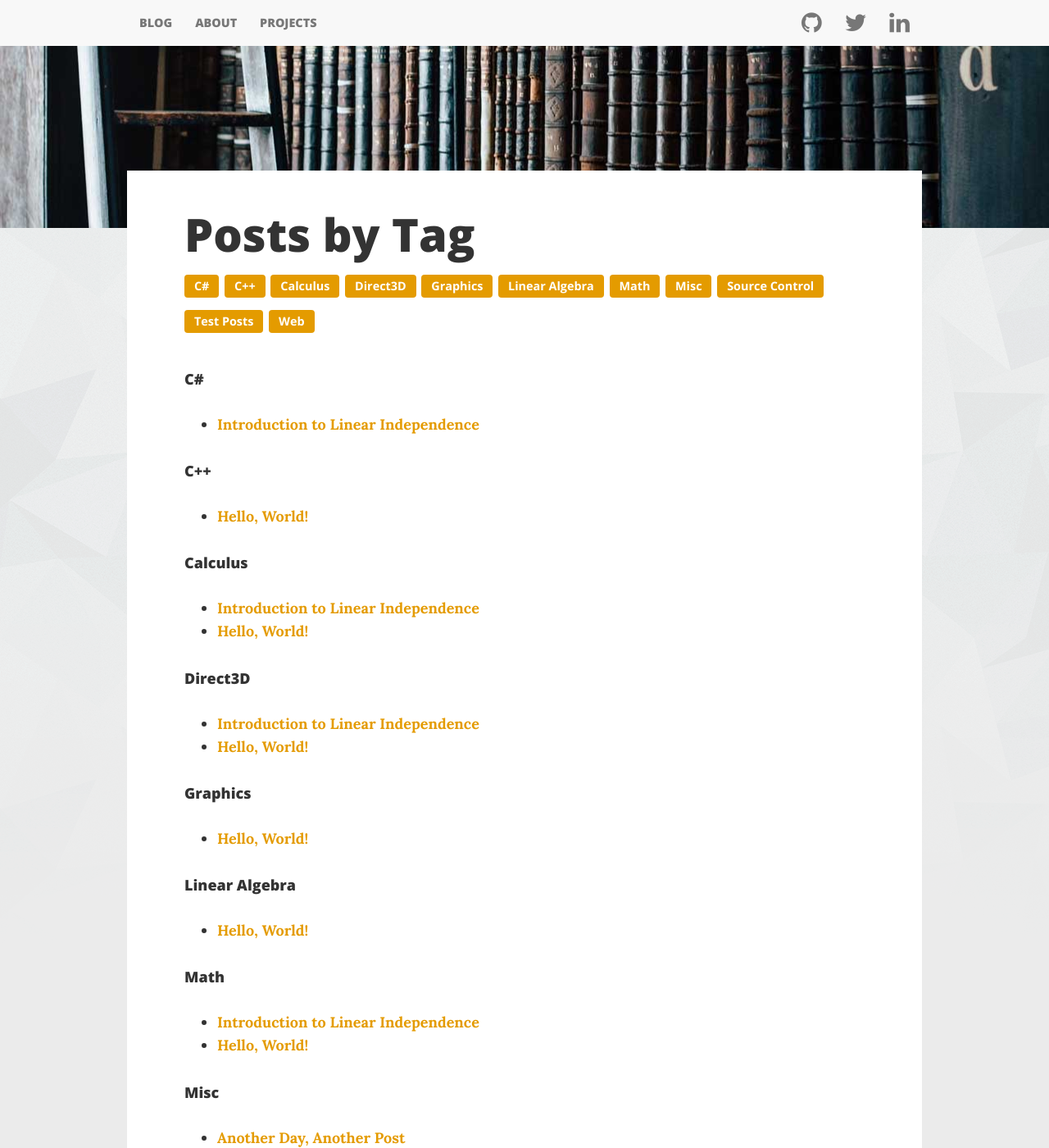
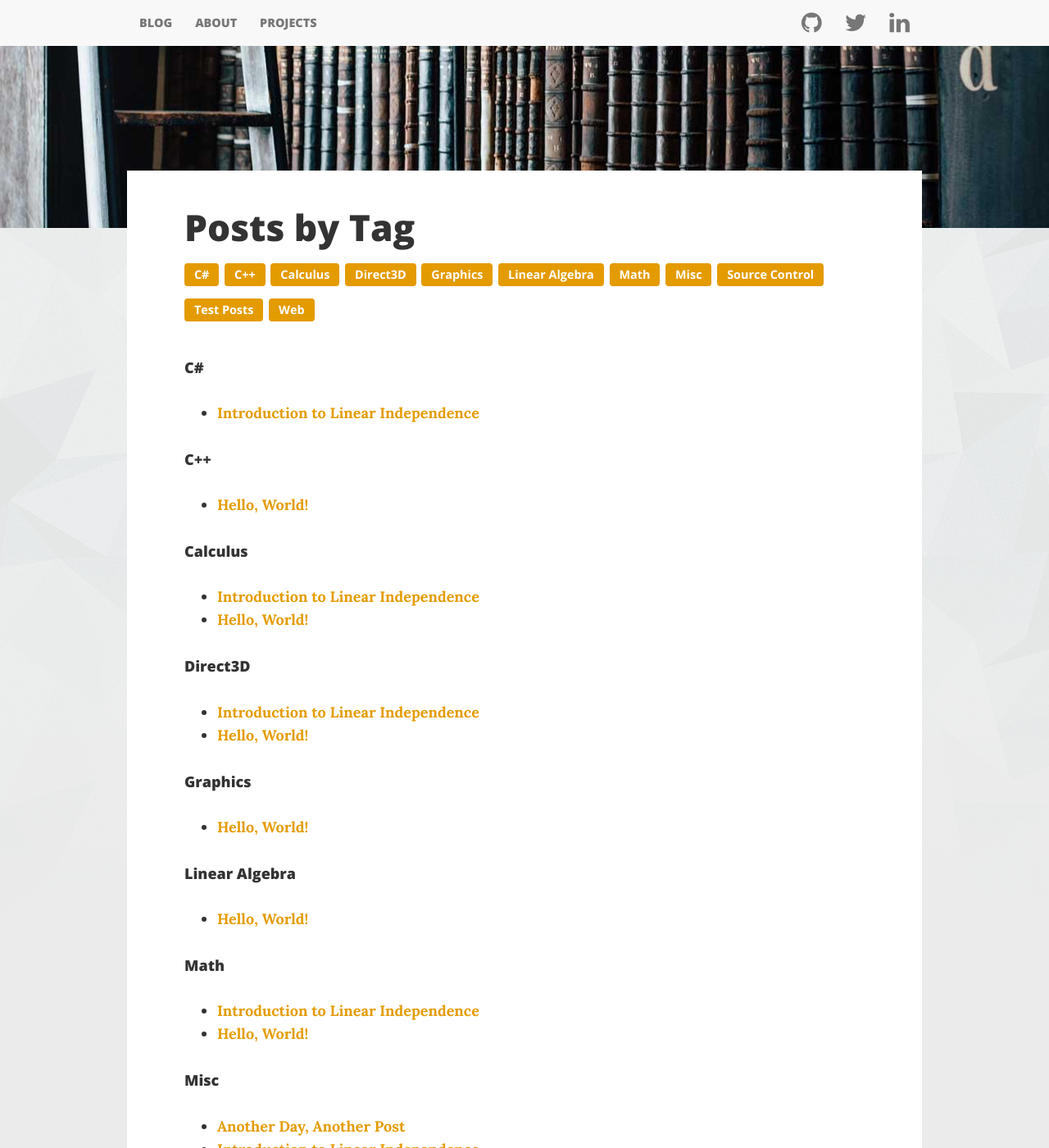
Before and after one commit to aarondgordon/aarondgordon.github.io, a Jekyll site: the page built from tags.html, in a window 1280 px wide and 1400 px high, scrolled down 282 px. Shown: the whole window at 82% size. Built offline with Jekyll 4.4.1, drawn with Linux system fonts in a browser that asks for light colours; nearby versions of some CDN libraries; comment, search, counter and statistics services are not loaded.

Commit message:
Reduced h1 size

```diff
--- a/assets/css/layout.css
+++ b/assets/css/layout.css
@@ -188,10 +188,10 @@ body {
 }
 
 .h1, h1 {
-  margin-top: 0.75em; /* 3 x baseline | 42px/55.8px */
-  margin-bottom: 0.25em; /* 1 x baseline | 14px/55.8px */
-  font-size: 3.10em; /* 55.8px/18px */
-  line-height: 1.26; /* 5 x baseline | 70px/55.8px */
+  margin-top: 0.95em; /* 3 x baseline | 42px/44.28px */
+  margin-bottom: 0.32em; /* 1 x baseline | 14px/44.28px */
+  font-size: 2.46em; /* 44.28px/18px */
+  line-height: 1.26; /* 4 x baseline | 56px/44.28px */
 }
 
 .h2, h2 {
```
